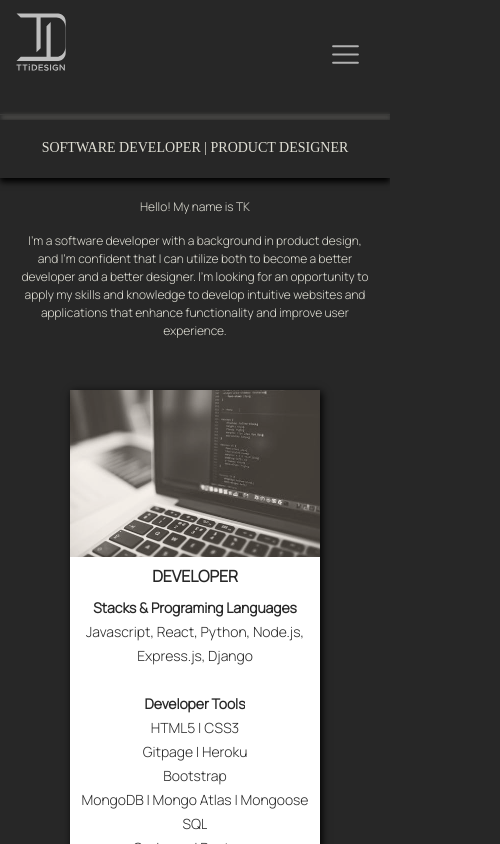
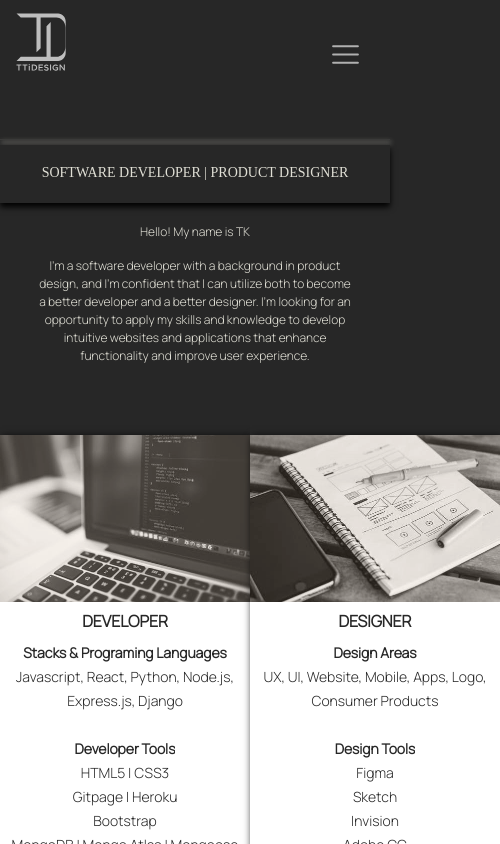
Before and after one commit to ttidesign/Portfolio, a React (Create React App) app: page / in a window 390 px wide. Shown: the top 844 px of the page, 500 px wide, since content can reach past the window. Built offline with nearby package versions, Linux system fonts and the light colour scheme; a web font is replaced by a local one.

Commit message:
fix styling for heroku

```diff
--- a/src/components/Intro/Intro.css
+++ b/src/components/Intro/Intro.css
@@ -11,7 +11,7 @@ h6 {
 	font-weight: lighter;
 }
 .style-line {
-	margin-top: 30px;;
+	margin-top: 30px;
 	margin-bottom: 5px;
 	border-bottom: 0.3px solid rgba(224, 223, 213, 0.1);
 	box-shadow: 1px 3px 5px rgb(224, 223, 213);
@@ -23,15 +23,12 @@ h6 {
 }
 
 @media (max-width: 823px) {
-h6{
-	font-size: 14px;
-}
-.about-me {
-	font-size: 12px;
-	width: 350px;
-	margin-bottom: 50px;
-}
-.style-line {
-		margin-top: 5px;
+	h6 {
+		font-size: 14px;
+	}
+	.about-me {
+		font-size: 12px;
+		width: 80vw;
+		margin-bottom: 50px;
 	}
 }
--- a/src/components/Projects/Projects.css
+++ b/src/components/Projects/Projects.css
@@ -95,4 +95,7 @@ a {
 		width: 350px;
 		margin: 0 auto;
 	}
+	a {
+	font-size: 12px;
 }
+}
--- a/src/components/Resume/Resume.css
+++ b/src/components/Resume/Resume.css
@@ -21,7 +21,7 @@ h6 {
 }
 @media(max-width:823px) {
     .resume{
-        width: 350px;
+        width: 90vw;
         font-size: 12px;
     }
     .title{
--- a/src/components/Skills/Skills.css
+++ b/src/components/Skills/Skills.css
@@ -38,17 +38,17 @@ span {
 	white-space: pre-wrap;
 }
 
-
+@media (min-width: 1366px) {
+	.skills-wrapper {
+		width: 1300px;
+	}
+}
 
 @media (max-width: 823px) {
 	.skills-wrapper {
-		display: block;
-		margin: 0 auto;
+		height: 188px;
 	}
-	.background-style {
-		height: 950px;
-		opacity: 0;
-	}
+
 	.skill-box {
 		margin: 20px auto;
 	}
@@ -56,8 +56,13 @@ span {
 		width: 240px;
 	}
 }
-@media( min-width: 1366px) {
-    .skills-wrapper{
-        width: 1300px;
-    }
+
+@media (max-width: 375px) {
+	.skills-wrapper {
+		display: block;
+	}
+	.background-style {
+		height: 950px;
+		opacity: 0;
+	}
 }
```
